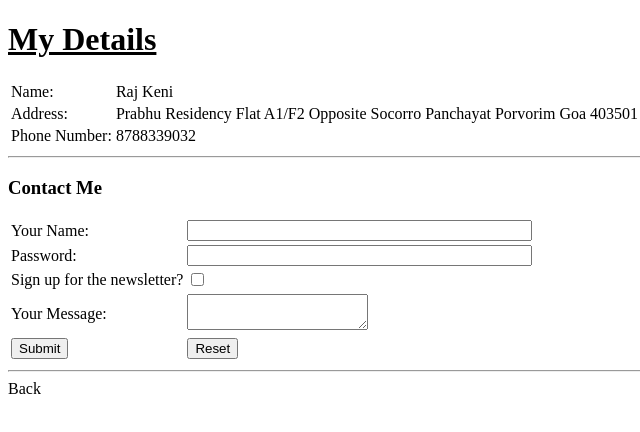
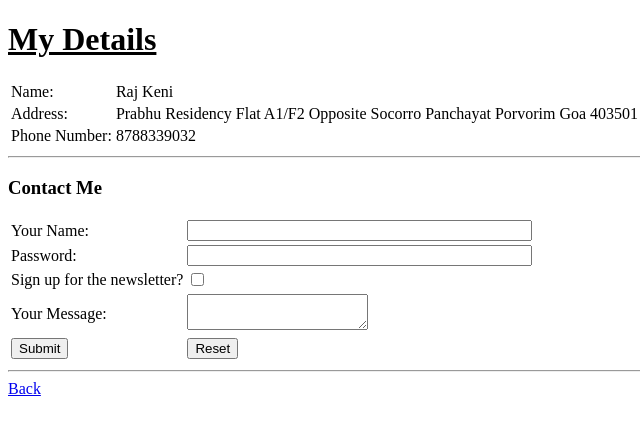
Before and after one commit to kneir/kneir, a plain HTML site: page Form.html in a window 1280 px wide. Shown: the full height of the page, 0-640 px from the left. Drawn offline with Linux system fonts and the light colour scheme.

Commit message:
Update Form.html

```diff
--- a/Form.html
+++ b/Form.html
@@ -72,7 +72,7 @@
     </table>
   </form>
   <hr>
-  <link href="index.html">Back</link>
+  <a href="index.html">Back</a>
 </body>
 
 </html>
```
